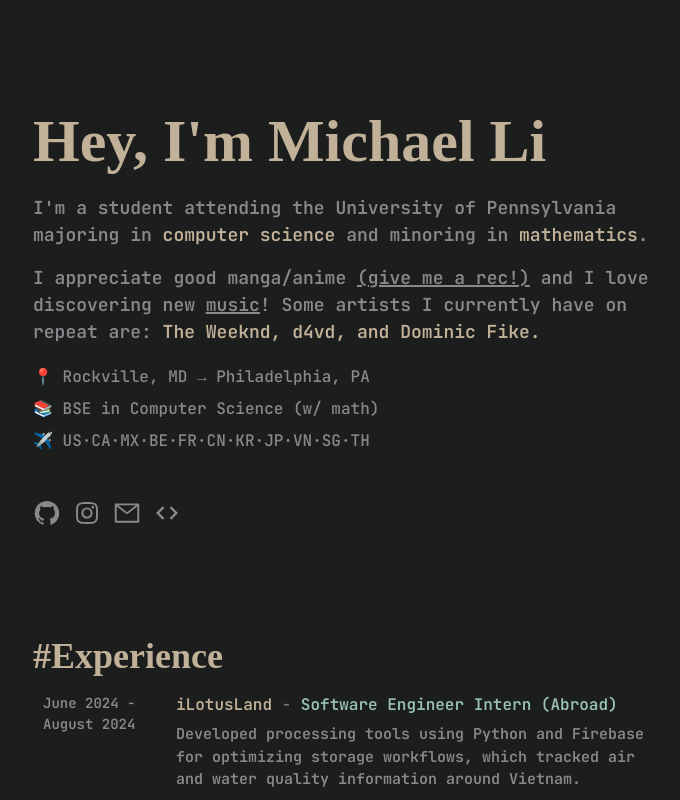
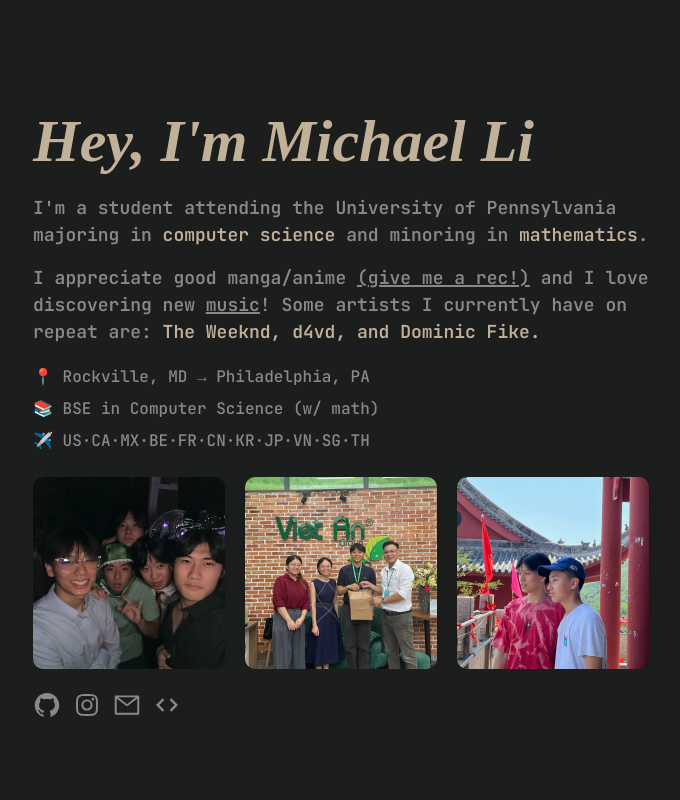
Before and after one commit to Michaell14/portfolioV3, a Next.js app: page / in a window 1280 px wide. Shown: the top 800 px of the page, without its empty margins (287-967 px from the left). Built offline with nearby package versions, Linux system fonts and the light colour scheme; a web font is replaced by a local one.

Commit message:
font change

```diff
--- a/pages/index.js
+++ b/pages/index.js
@@ -19,6 +19,12 @@
 import { AiOutlineInstagram, AiFillGithub, AiOutlineMail } from "react-icons/ai";
 import { BiCode } from "react-icons/bi"
 import toast, { Toaster } from 'react-hot-toast';
+
+const images = [
+  "1.jpeg",
+  "2.jpg",
+  "3.jpg"
+]
 
 export default function Home() {
   const form = useRef();
@@ -111,19 +117,9 @@
                   </Text>
                 </Box>
                 <Box display={"inline-list-item"} overflowX={"scroll"} mt={5}>
-                  {mediaFiles.map((file, index) => {
-                    const fileExtension = file.default["src"].split(".").pop();
+                  {images.map((image, index) => {
                     return (
-                      // <div key = {index}>
-                      //   {["jpg", "jpeg", "JPG", "png", "gif", "webp"].includes(fileExtension) ? (
-                      //     <Image src={file.default["src"]} fetchPriority='high' boxSize="12em" objectFit={"cover"} borderRadius={10} boxShadow={"lg"} mr={5} className={styles.image} />
-                      //   ) : (
-                      //     <video controls className="media-video">
-                      //       <source src={file} type={`video/${fileExtension}`} />
-                      //     </video>
-                      //   )}
-                      // </div>
-                      <Image key={index} alt={"Image of Michael"} src={file.default["src"]} boxSize="12em" objectFit={"cover"} borderRadius={10} boxShadow={"lg"} mr={5} className={styles.image} />
+                      <Image key={index} alt={"Image of Michael"} src={`/photobook/${image}`} boxSize="12em" objectFit={"cover"} borderRadius={10} boxShadow={"lg"} mr={5} className={styles.image} />
                     );
                   })}
                 </Box>
--- a/styles/globals.css
+++ b/styles/globals.css
@@ -9,7 +9,7 @@
 .title, .subjectTitle{
   font-family: 'IM Fell Great Primer', serif;
   font-weight: 700;
-  /* font-style: italic; */
+  font-style: italic;
   color: #c2b199;
 }
 
```
